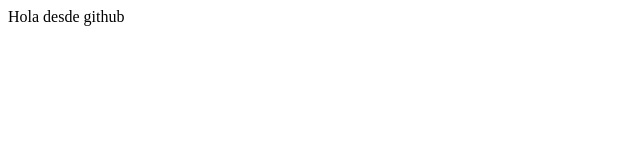
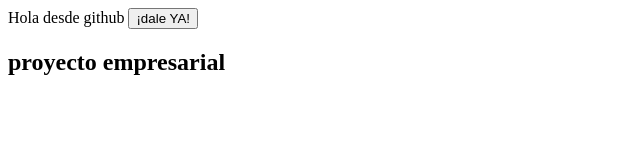
Before and after one commit to PabloNavarroRodriguez/despliegues, a plain HTML site: page index.html in a window 1280 px wide. Shown: the whole page, without its empty margins (0-640 px from the left). Drawn offline with Linux system fonts and the light colour scheme.

Commit message:
saludo javascript agregado

```diff
--- a/index.html
+++ b/index.html
@@ -4,9 +4,12 @@
     <meta charset="UTF-8">
     <meta http-equiv="X-UA-Compatible" content="IE=edge">
     <meta name="viewport" content="width=device-width, initial-scale=1.0">
+    <script src="js/javascript.js"></script>
     <title>Document</title>
 </head>
 <body>
     Hola desde github
+    <input type="button" onclick="saludo()" value="¡dale YA!">
+    <h2>proyecto empresarial</h2>
 </body>
 </html>
--- a/js/javascript.js
+++ b/js/javascript.js
@@ -0,0 +1,3 @@
+function saludo() {
+    alert ("hola alumnos");
+}
```
